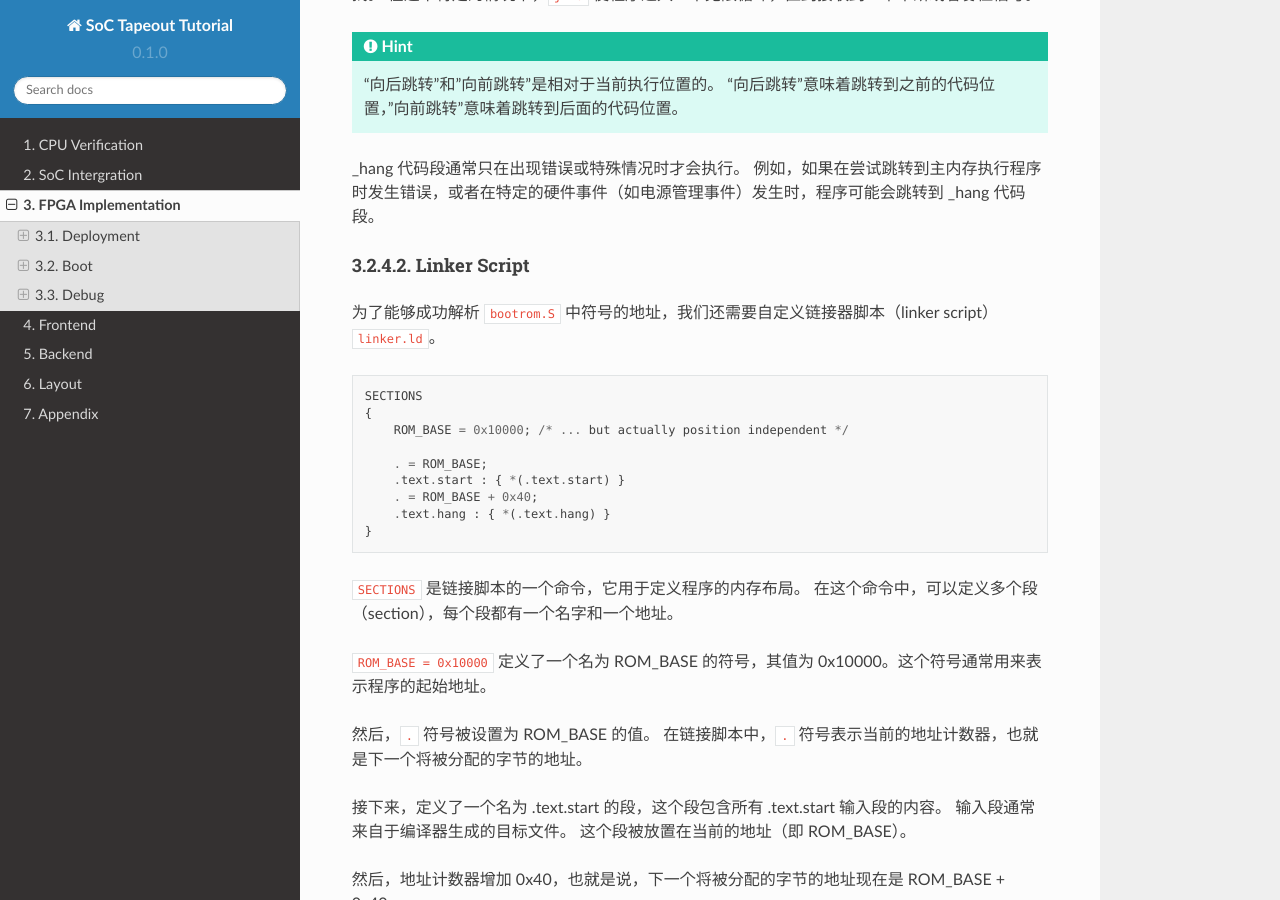
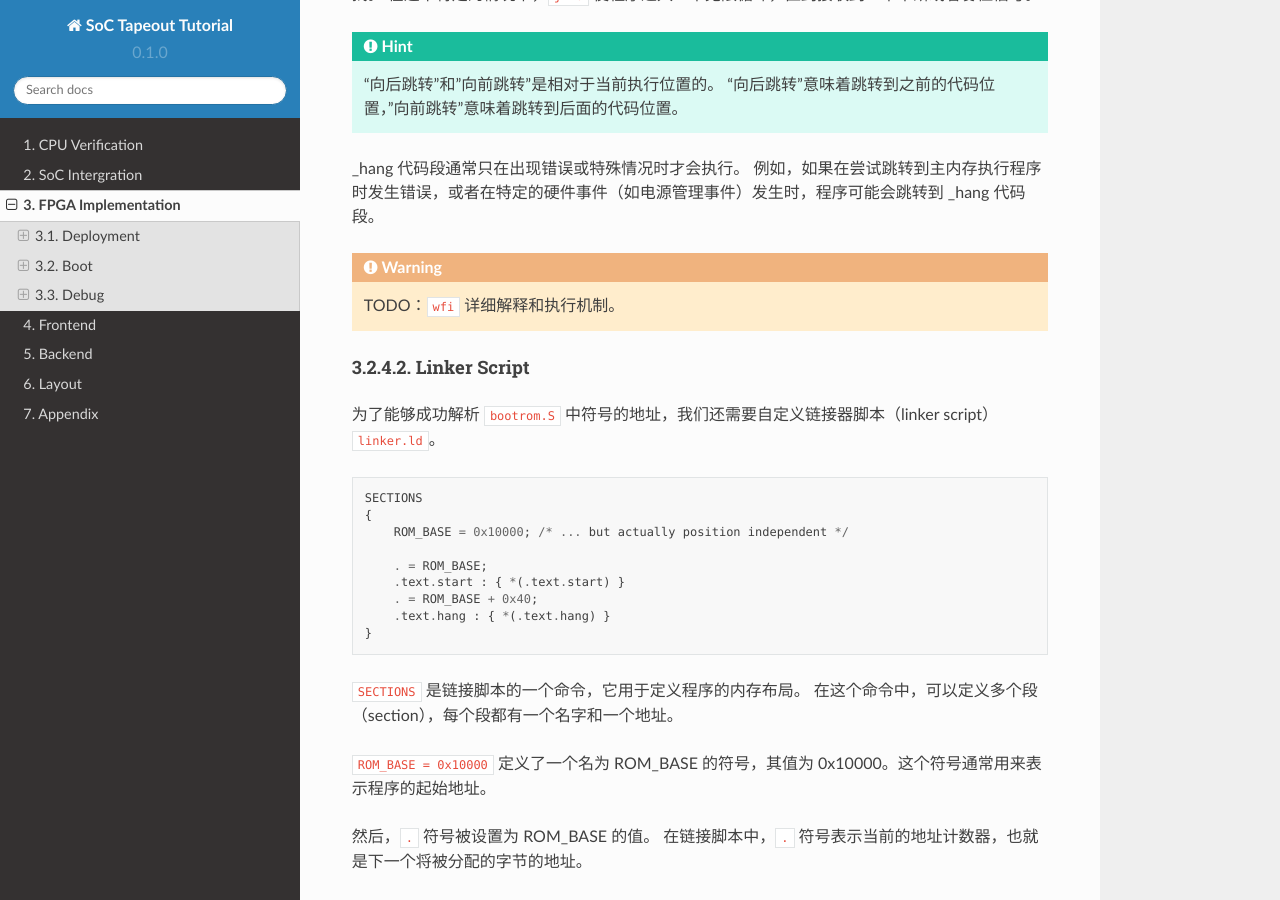
Before and after one commit to Siris-Li/SoC-Tapeout-Tutorial, a Sphinx documentation site: the page built from docs/source/fpga.rst, in a window 1280 px wide and 900 px high, scrolled down 9807 px. Built offline with Sphinx 7.4.7 and the Read the Docs theme 2.0.0, drawn with Linux system fonts in a browser that asks for light colours.

Commit message:
Update fpga.rst

```diff
--- a/docs/source/fpga.rst
+++ b/docs/source/fpga.rst
@@ -417,6 +417,10 @@ mhartid 寄存器包含了当前硬件线程的 ID。
 _hang 代码段通常只在出现错误或特殊情况时才会执行。
 例如，如果在尝试跳转到主内存执行程序时发生错误，或者在特定的硬件事件（如电源管理事件）发生时，程序可能会跳转到 _hang 代码段。
 
+.. Warning::
+
+   TODO：``wfi`` 详细解释和执行机制。
+
 Linker Script
 ##################
 
```
